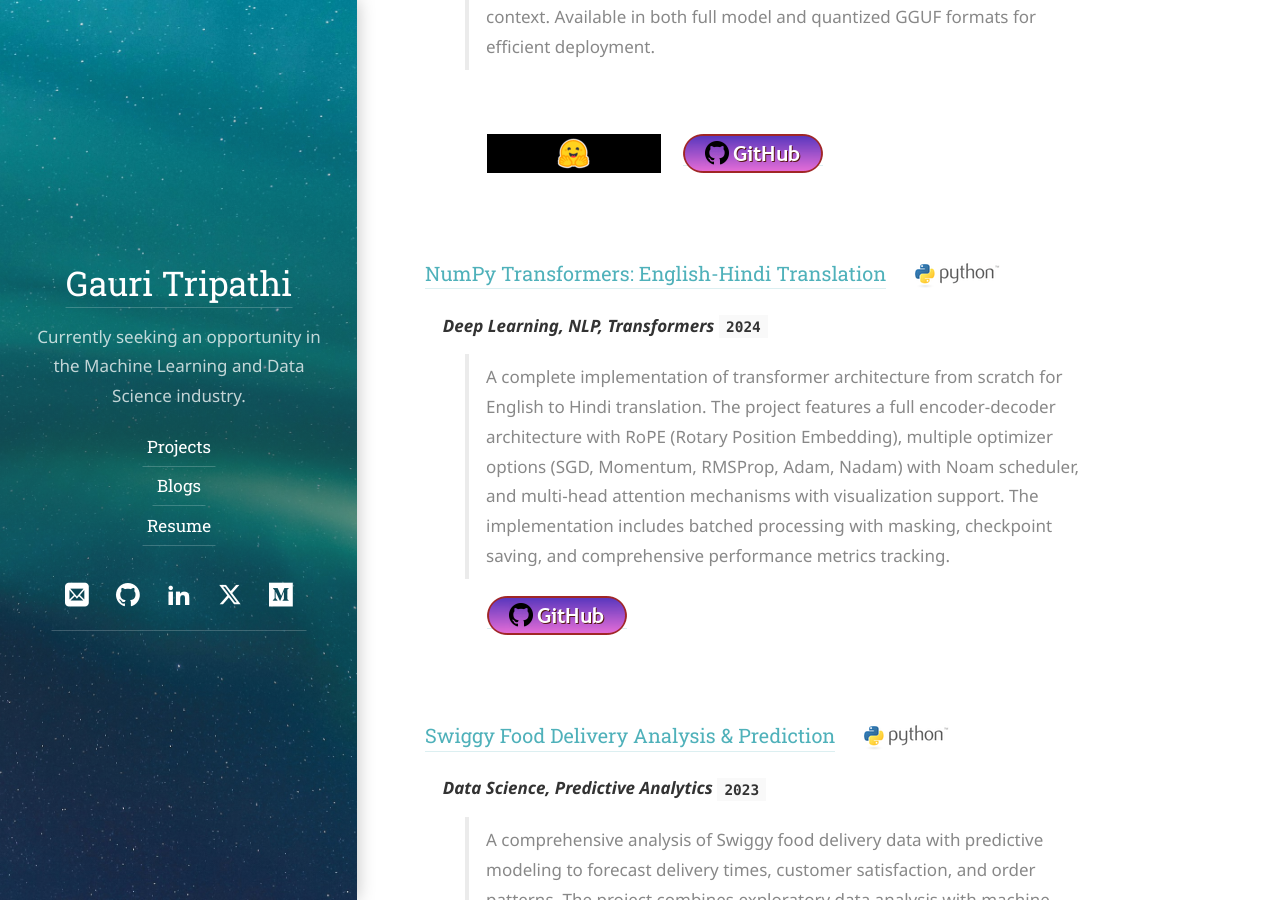
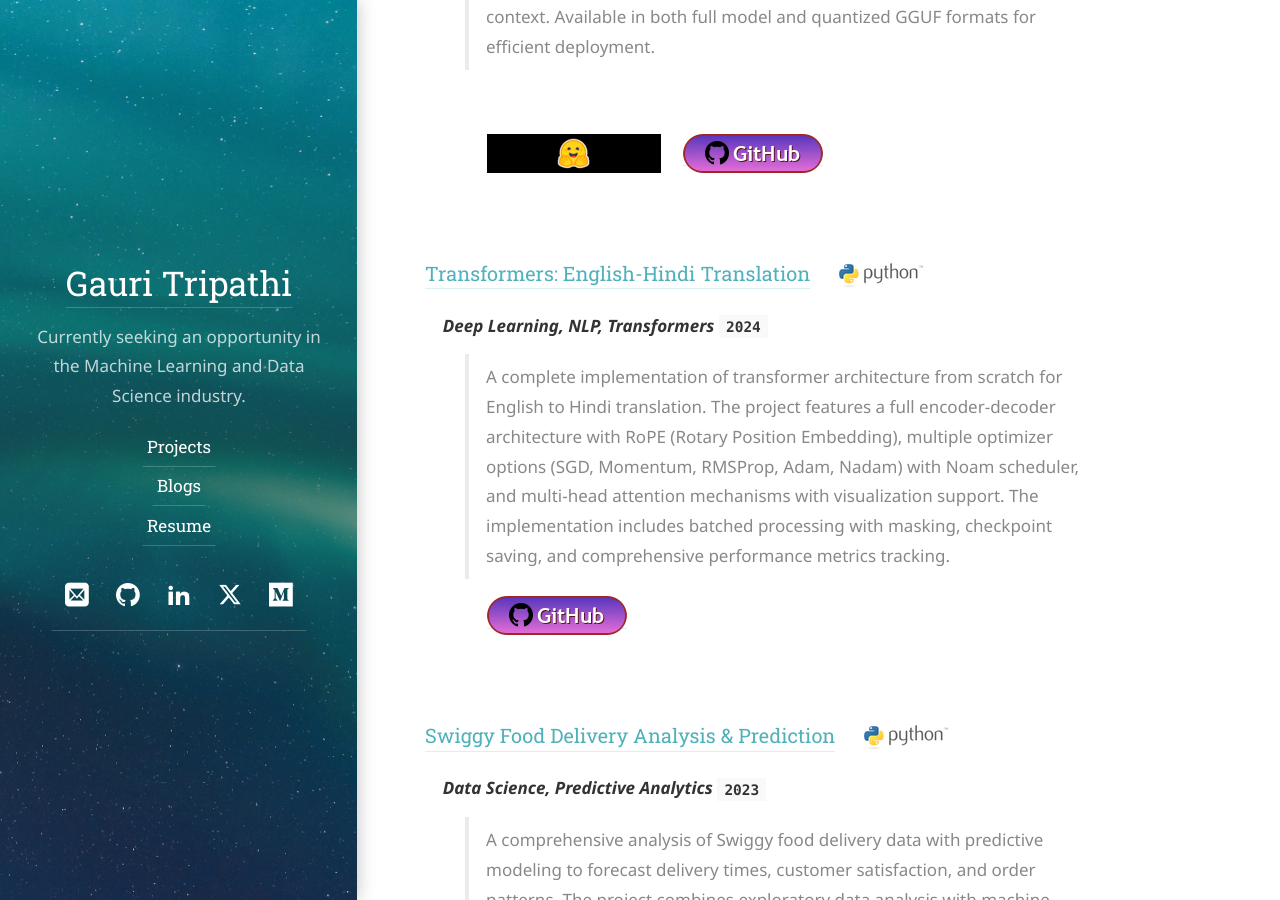
Before and after one commit to Gauri-Tripathi/Gauri-Tripathi.github.io, a Jekyll site: the page built from project/index.md, in a window 1280 px wide and 900 px high, scrolled down 1074 px. Built offline with Jekyll 4.4.1, drawn with Linux system fonts in a browser that asks for light colours; some web fonts are replaced; our own code applies the rules of GitHub Pages for plain Markdown files.

Commit message:
small changes

```diff
--- a/project/index.md
+++ b/project/index.md
@@ -45,7 +45,7 @@ These are only some of my favorite projects;
 
 <!-- title -->
 
-### <a href="https://github.com/Gauri-Tripathi/Transformers-From-Scratch" title="GitHub Repository" target="_blank">NumPy Transformers: English-Hindi Translation</a> &nbsp; ![image](/assets/icons/rsz_python-logo.png)
+### <a href="https://github.com/Gauri-Tripathi/Transformers-English-Hindi" title="GitHub Repository" target="_blank">Transformers: English-Hindi Translation</a> &nbsp; ![image](/assets/icons/rsz_python-logo.png)
 
 <!-- body text -->
 
@@ -58,7 +58,7 @@ These are only some of my favorite projects;
 
 <!-- buttons -->
 
-&nbsp; &nbsp; &nbsp; &nbsp; &nbsp; &nbsp; &nbsp; <a href="https://github.com/Gauri-Tripathi/Transformers-From-Scratch" target="_blank"><img src="b.github.png" /></a>
+&nbsp; &nbsp; &nbsp; &nbsp; &nbsp; &nbsp; &nbsp; <a href="https://github.com/Gauri-Tripathi/Transformers-English-Hindi" target="_blank"><img src="b.github.png" /></a>
 
 
 
```
